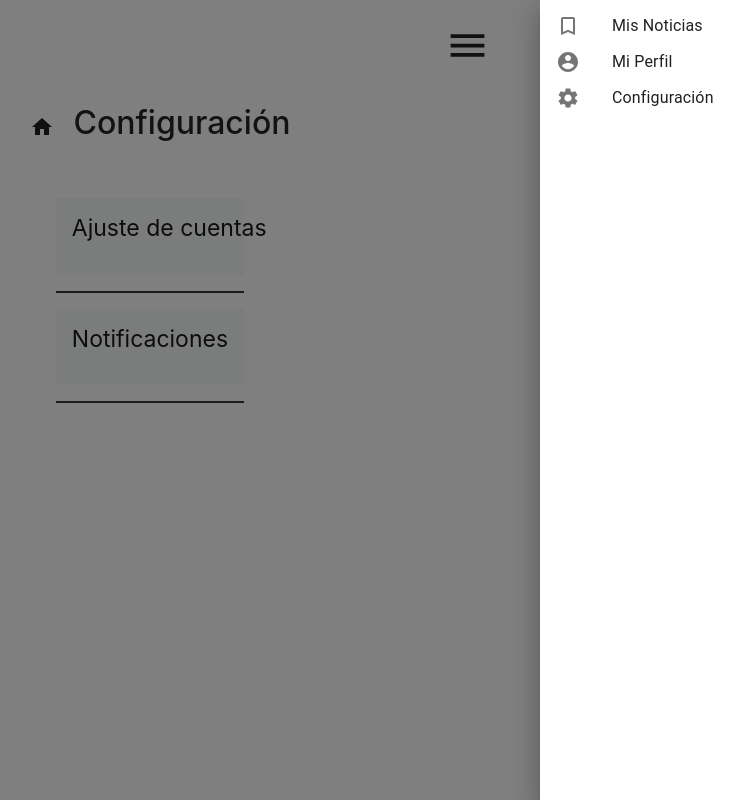
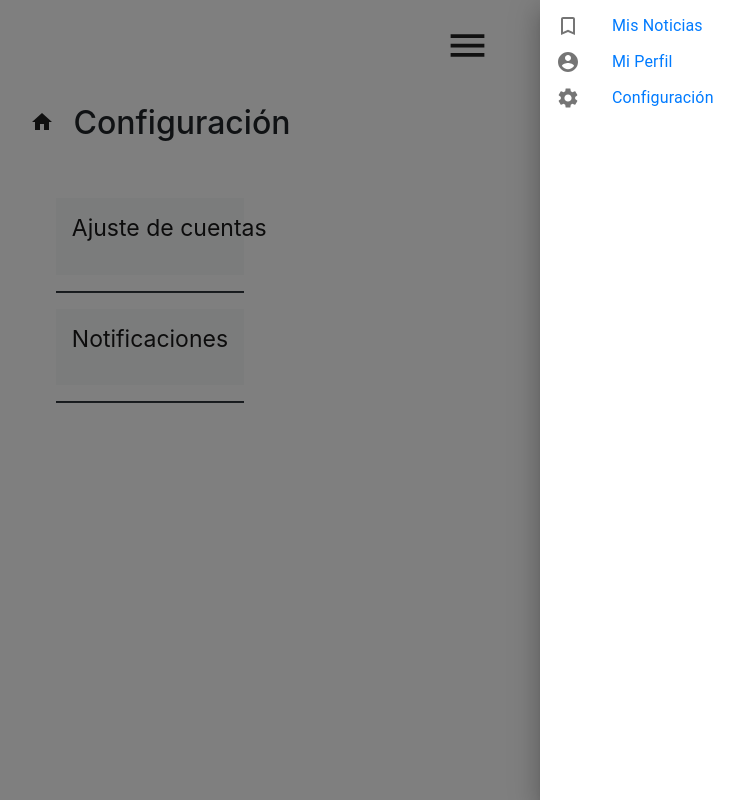
Before and after one commit to luciofondon98/Dise-o-de-Interfaces-2020-2, a React (Create React App) app: page /Configuracion in a window 1280 px wide. Both pictures are taken after a click on the button 957 px from the left and 45 px from the top of the page. Shown: the whole page, without its empty margins (490-1234 px from the left). Built offline with nearby package versions, Linux system fonts and the light colour scheme.

Commit message:
Routas listas 1.0

```diff
--- a/src/components/MenuLateral.js
+++ b/src/components/MenuLateral.js
@@ -11,6 +11,7 @@
 import BookmarkBorderIcon from '@material-ui/icons/BookmarkBorder';
 import { Typography } from '@material-ui/core';
 import MenuIcon from '@material-ui/icons/Menu';
+import { Link } from 'react-router-dom';
 
 const useStyles = makeStyles({
   list: {
@@ -45,24 +46,30 @@
       onKeyDown={toggleDrawer(anchor, false)}
     >
       <MenuList>
+        <Link to ="/Mis_Noticias">
           <MenuItem>
               <ListItemIcon>
                   <BookmarkBorderIcon/>
                   </ListItemIcon>
                   <Typography> Mis Noticias</Typography>
           </MenuItem>
+          </Link>
+          <Link to="/Perfil">
         <MenuItem>
             <ListItemIcon>
                 <AccountCircleIcon/>
             </ListItemIcon>
             <Typography> Mi Perfil</Typography>
         </MenuItem>
+        </Link>
+        <Link to ="/Configuracion">
         <MenuItem>
             <ListItemIcon>
                 <SettingsIcon/>
             </ListItemIcon>
             <Typography> Configuración</Typography>
         </MenuItem>
+        </Link>
       </MenuList>
 
     </div>
--- a/src/components/configuracion.js
+++ b/src/components/configuracion.js
@@ -2,15 +2,18 @@
 
 import HomeIcon from '@material-ui/icons/Home';
 import Button from '@material-ui/core/Button';
+import { Link } from 'react-router-dom';
 
 class configuracion extends Component{
     render(){
         return(
             <div className='mt-4'>
                 <div className="row justify-content-md-center">
+                    <Link to ="/">
                     <Button>
                         <HomeIcon></HomeIcon>
                     </Button>
+                    </Link>
                         <h2>Configuración</h2>
                 </div>
                 <div className='mt-5'>
--- a/src/components/mis_noticias.js
+++ b/src/components/mis_noticias.js
@@ -2,15 +2,18 @@
 
 import HomeIcon from '@material-ui/icons/Home';
 import Button from '@material-ui/core/Button';
+import { Link } from "react-router-dom";
 
 class mis_noticias extends Component{
     render(){
         return(
             <div className='mt-4'>
                 <div className="row justify-content-md-center">
+                    <Link to ="/">
                     <Button>
                         <HomeIcon></HomeIcon>
                     </Button>
+                    </Link>
                         <h2>Mis Noticias</h2>
                 </div>
                 <div className='mt-5'>
--- a/src/components/perfil.js
+++ b/src/components/perfil.js
@@ -5,14 +5,18 @@
 
 import imagen from '../images/Saitama.jpg'
 
+import { Link } from "react-router-dom";
+
 class perfil extends Component{
     render(){
         return(
             <div className='mt-4'>
                 <div className="row justify-content-md-center">
+                    <Link to ="/">
                     <Button>
                         <HomeIcon></HomeIcon>
                     </Button>
+                    </Link>
                         <h2>Mi Perfil</h2>
                 </div>
                 <div className='mt-4'>
```
